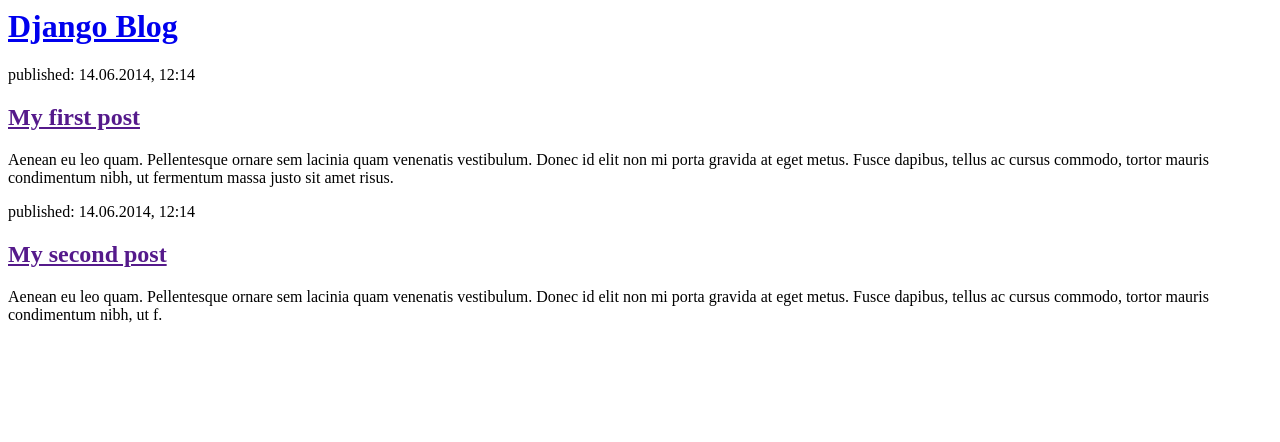
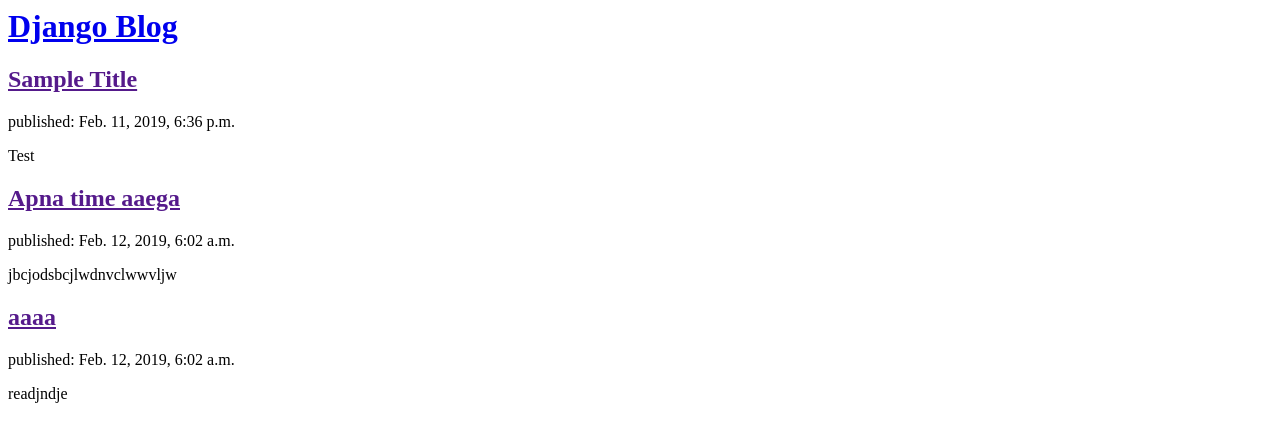
Before and after one commit to aman030997/1st-Blog, a Django app: page / in a window 1280 px wide. Shown: the top 442 px of the page. Run offline with Django 3.2, Linux system fonts and the light colour scheme; data comes from the database, SQL or seed files in the repository; both versions use the stored data as it was after the commit.

Commit message:
Modifies templates o display posts from database.

```diff
--- a/mypoll/templates/mypoll/post_list.html
+++ b/mypoll/templates/mypoll/post_list.html
@@ -1,22 +1,18 @@
 <html>
     <head>
-        <title>Django  blog</title>
+        <title>MY Blog</title>
     </head>
     <body>
-        <div>
-            <h1><a href="/">Django  Blog</a></h1>
-        </div>
+      <div>
+  <h1><a href="/">Django Blog</a></h1>
+</div>
 
-        <div>
-            <p>published: 14.06.2014, 12:14</p>
-            <h2><a href="">My first post</a></h2>
-            <p>Aenean eu leo quam. Pellentesque ornare sem lacinia quam venenatis vestibulum. Donec id elit non mi porta gravida at eget metus. Fusce dapibus, tellus ac cursus commodo, tortor mauris condimentum nibh, ut fermentum massa justo sit amet risus.</p>
-        </div>
-
-        <div>
-            <p>published: 14.06.2014, 12:14</p>
-            <h2><a href="">My second post</a></h2>
-            <p>Aenean eu leo quam. Pellentesque ornare sem lacinia quam venenatis vestibulum. Donec id elit non mi porta gravida at eget metus. Fusce dapibus, tellus ac cursus commodo, tortor mauris condimentum nibh, ut f.</p>
-        </div>
+{% for post in posts %}
+  <div>
+      <h2><a href="">{{ post.title }}</a></h2>
+      <p>published: {{ post.published_date }}</p>
+      <p>{{ post.text|linebreaksbr }}</p>
+  </div>
+{% endfor %}
     </body>
 </html>
--- a/mypoll/views.py
+++ b/mypoll/views.py
@@ -1,5 +1,7 @@
 from django.shortcuts import render
-
+from .models import Post
+from django.utils import timezone
 # Create your views here.
 def post_list(request):
-    return render(request, 'mypoll/post_list.html', {})
+    posts=Post.objects.filter(published_date__lte=timezone.now()).order_by('published_date')
+    return render(request, 'mypoll/post_list.html', {'posts':posts})
```
Also changed, not shown: db.sqlite3.
